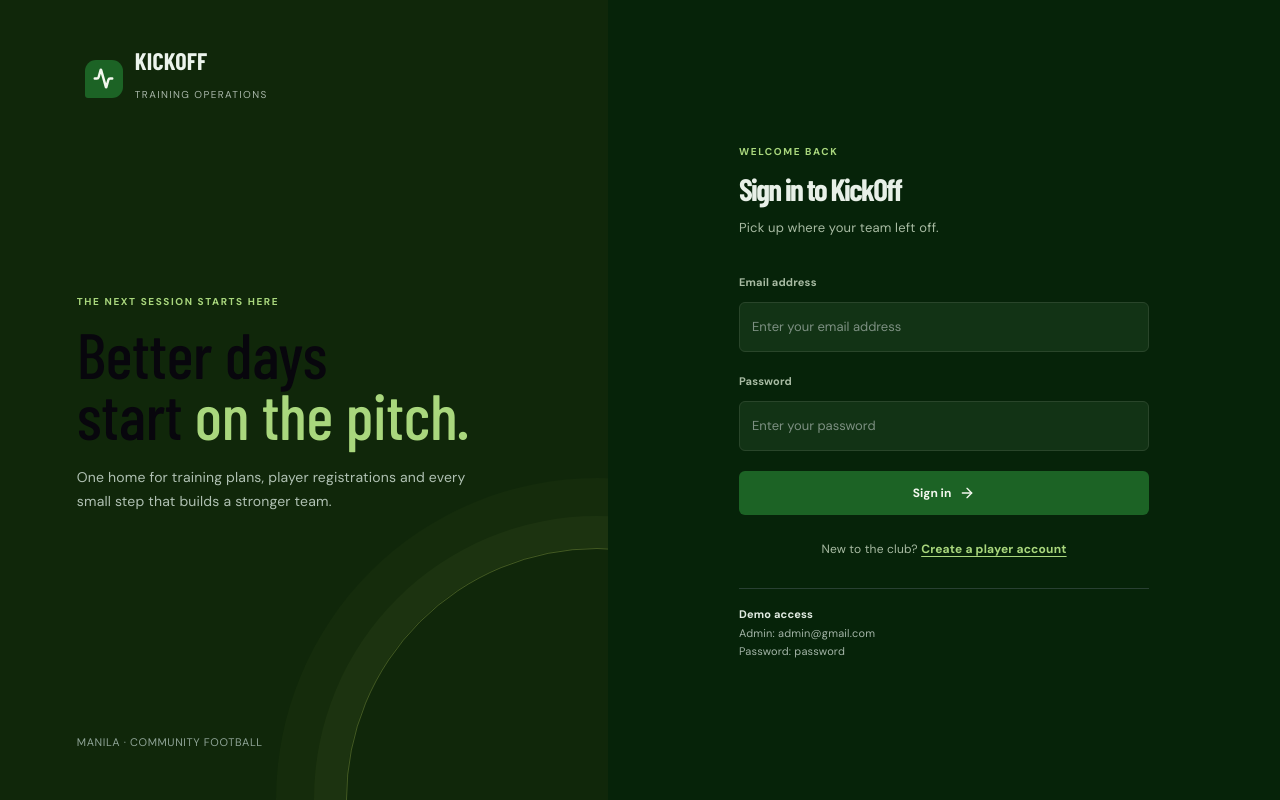
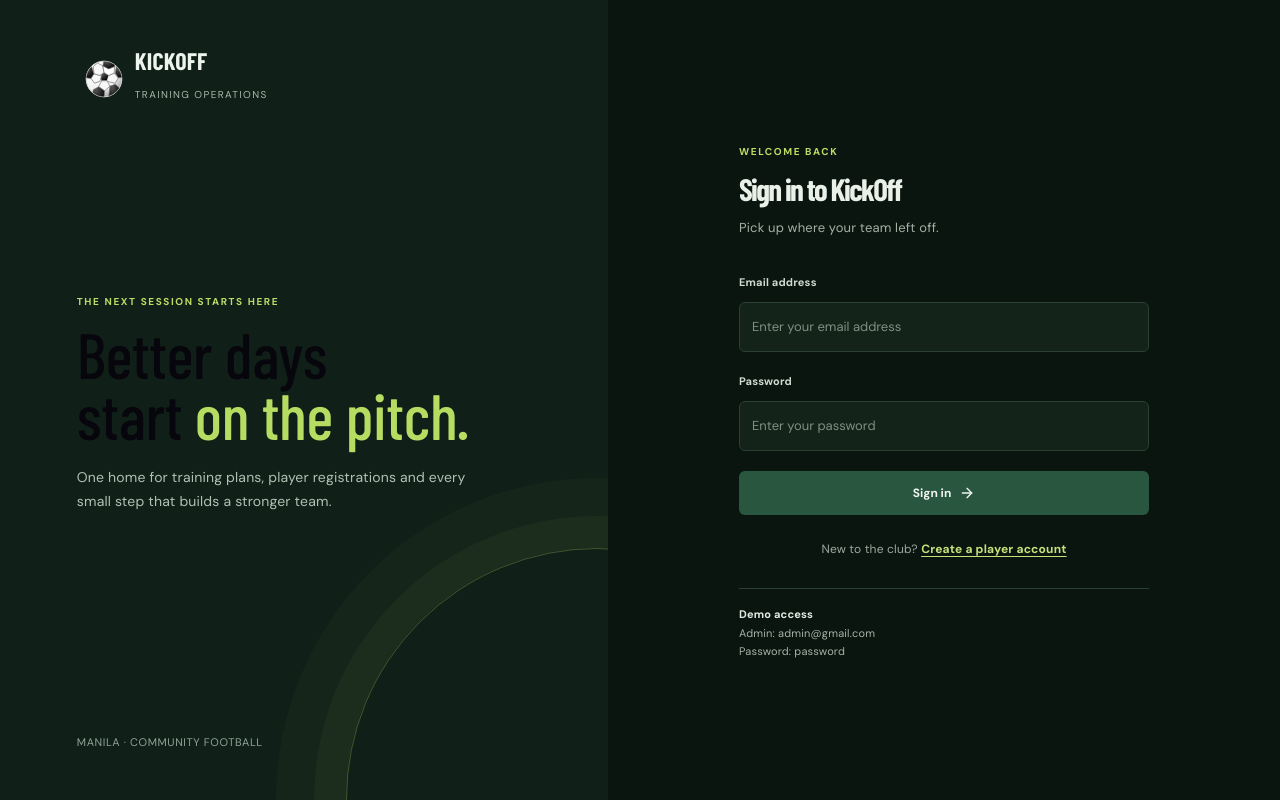
Before and after one commit to johncrismelboligao-sketch/DC4_BoligaoMiniCapstone, a React (Vite) app in the folder frontend/: page /login in a window 1280 px wide. Built offline with nearby package versions, Linux system fonts and the light colour scheme; no server answers; a web font is replaced by a local one.

Commit message:
gi ilisan nako color maam

```diff
--- a/frontend/src/components/AppShell.jsx
+++ b/frontend/src/components/AppShell.jsx
@@ -2,6 +2,7 @@ import { useState } from 'react'
 import { NavLink, Outlet, useLocation, useNavigate } from 'react-router-dom'
 import { Activity, CalendarDays, ClipboardCheck, Dumbbell, LogOut, Menu, Shield, ShieldCheck, Users, X } from 'lucide-react'
 import { useAuth } from '../context/useAuth'
+import { SoccerBallLogo } from './SoccerBallLogo'
 
 const navigation = [
   { label: 'Dashboard', path: '/dashboard', icon: Activity },
@@ -35,7 +36,7 @@ export function AppShell() {
       {menuOpen && <button className="mobile-scrim" aria-label="Close navigation" onClick={() => setMenuOpen(false)} />}
       <aside className={`sidebar ${menuOpen ? 'is-open' : ''}`}>
         <div className="brand-lockup">
-          <div className="brand-mark"><Activity size={21} strokeWidth={2.8} /></div>
+          <div className="brand-mark"><SoccerBallLogo /></div>
           <div><span className="brand-name">KICKOFF</span><span className="brand-caption">Training operations</span></div>
         </div>
         <div className="nav-label">Workspace</div>
--- /dev/null
+++ b/frontend/src/components/SoccerBallLogo.jsx
@@ -0,0 +1,33 @@
+export function SoccerBallLogo() {
+  return (
+    <svg className="soccer-ball-logo" viewBox="0 0 64 64" aria-hidden="true" focusable="false">
+      <defs>
+        <radialGradient id="ball-shell" cx="34%" cy="27%" r="75%">
+          <stop offset="0" stopColor="#fff" />
+          <stop offset=".72" stopColor="#f2f2f2" />
+          <stop offset="1" stopColor="#aaa" />
+        </radialGradient>
+        <radialGradient id="ball-shadow" cx="30%" cy="20%" r="80%">
+          <stop offset="0" stopColor="#555" />
+          <stop offset="1" stopColor="#050505" />
+        </radialGradient>
+        <clipPath id="ball-clip"><circle cx="32" cy="32" r="30" /></clipPath>
+      </defs>
+      <circle cx="32" cy="32" r="30" fill="url(#ball-shell)" stroke="#d7d7d7" strokeWidth="1.5" />
+      <g clipPath="url(#ball-clip)" stroke="#777" strokeWidth="1.2" strokeLinejoin="round">
+        <path d="m25 26 7-5 8 5-3 9h-9z" fill="url(#ball-shadow)" />
+        <path d="m25 26-10-3-5 8 6 8 9-3 3-10" fill="#f7f7f7" />
+        <path d="m40 26 9-4 7 8-5 9-10-2-4-2" fill="#f7f7f7" />
+        <path d="m28 35 9 0 5 9-9 8-10-7z" fill="#f7f7f7" />
+        <path d="m25 26 7-5-2-11-9-5-7 6 1 12z" fill="#f7f7f7" />
+        <path d="m32 21 8 5 9-4 1-11-8-6-12 5z" fill="#fff" />
+        <path d="m15 23-5 8-9-1-3-11 8-8 5 0z" fill="url(#ball-shadow)" />
+        <path d="m51 22 5 8 9-1 3-11-8-8-7 0z" fill="url(#ball-shadow)" />
+        <path d="m23 45 10 7-1 12-11 5-9-8 2-11z" fill="url(#ball-shadow)" />
+        <path d="m42 44 9-3 8 7-2 11-10 8-7-6z" fill="url(#ball-shadow)" />
+        <path d="m30 10 2-10 11 0 8 6-1 5-10 4z" fill="url(#ball-shadow)" />
+      </g>
+      <circle cx="32" cy="32" r="30" fill="none" stroke="rgba(255,255,255,.5)" strokeWidth=".7" />
+    </svg>
+  )
+}
--- a/frontend/src/kickoff.css
+++ b/frontend/src/kickoff.css
@@ -1,17 +1,17 @@
 @import url('https://fonts.googleapis.com/css2?family=Barlow+Condensed:wght@500;600;700;800&family=DM+Sans:wght@400;500;600;700&display=swap');
 
 :root {
-  color: #e5f0e1;
-  background: #062309;
+  color: #e7efe7;
+  background: #0a120e;
   color-scheme: dark;
-  --forest: #10270a;
-  --leaf: #55a34e;
-  --lime: #a9d77d;
-  --paper: #062309;
-  --ink: #e5f0e1;
-  --muted: #a8bba3;
-  --line: #29452a;
-  --clay: #a9d77d;
+  --forest: #193c2d;
+  --leaf: #72a77b;
+  --lime: #b7dc62;
+  --paper: #0b1510;
+  --ink: #e7efe7;
+  --muted: #9aaba0;
+  --line: #263b30;
+  --clay: #d1b65e;
   --display: 'Barlow Condensed', 'Arial Narrow', sans-serif;
   font-family: 'DM Sans', sans-serif;
   font-synthesis: none;
@@ -30,7 +30,8 @@ a { color: inherit; }
 .app-frame { min-height: 100vh; display: grid; grid-template-columns: 252px minmax(0, 1fr); background: var(--paper); }
 .sidebar { background: var(--forest); color: #f5f6eb; display: flex; flex-direction: column; padding: 25px 18px 18px; min-height: 100vh; position: sticky; top: 0; height: 100vh; z-index: 20; }
 .brand-lockup { display: flex; align-items: center; gap: 12px; padding: 4px 8px 29px; }
-.brand-mark { width: 38px; height: 38px; background: var(--lime); color: var(--forest); display: grid; place-items: center; border-radius: 11px 11px 11px 3px; }
+.brand-mark { width: 38px; height: 38px; background: transparent; color: var(--forest); display: grid; place-items: center; border-radius: 50%; overflow: hidden; }
+.soccer-ball-logo { display: block; width: 100%; height: 100%; }
 .brand-name { font-family: var(--display); font-size: 24px; font-weight: 700; line-height: 1; }
 .brand-caption { display: block; color: #a9b7aa; font-size: 10px; letter-spacing: 1.4px; text-transform: uppercase; margin-top: 5px; }
 .nav-label { color: #8fa296; text-transform: uppercase; font-size: 10px; letter-spacing: 1.6px; padding: 0 12px 10px; margin-top: 9px; }
@@ -529,59 +530,3 @@ a { color: inherit; }
 .loading-mark { border-color: #263b30; border-top-color: #84b978; }
 
 ::selection { color: #0b1510; background: #b7dc62; }
-
-/* Green palette from the supplied reference image. */
-:root {
-  --palette-950: #062309;
-  --palette-900: #10270a;
-  --palette-800: #123315;
-  --palette-700: #20441b;
-  --palette-600: #1c6325;
-  --palette-text: #e5f0e1;
-  --palette-muted: #a8bba3;
-  --palette-border: #29452a;
-  --palette-highlight: #a9d77d;
-}
-body, .app-frame, .workspace, .auth-screen, .auth-main { background: var(--palette-950); color: var(--palette-text); }
-.sidebar, .auth-aside { background: var(--palette-900); }
-.topbar { background: rgba(16, 39, 10, .96); border-color: var(--palette-border); }
-.brand-mark, .primary-button { background: var(--palette-600); color: #f3f8ef; }
-.brand-mark { color: #f3f8ef; }
-.primary-button:hover { background: #287332; }
-.nav-link:hover, .nav-link.active { background: var(--palette-700); color: #fff; }
-.role-chip, .avatar { background: var(--palette-800); color: var(--palette-highlight); }
-.surface-panel, .stat-card, .session-row, .registration-toolbar, .registration-row,
-.club-table-wrap, .filter-bar, .date-stamp, .session-modal { background: var(--palette-900); border-color: var(--palette-border); }
-.session-row:hover { border-color: var(--palette-600); }
-.detail-facts, .drill-plan li, .member-summary, .toggle-row,
-.search-field, .filter-bar select, .filter-date, .field input, .field select,
-.field textarea, .select-control, .attendance-button { background: var(--palette-800); border-color: var(--palette-border); color: var(--palette-text); }
-.club-table th { background: var(--palette-800); border-color: var(--palette-border); color: #d0e3c9; }
-.club-table td { border-color: var(--palette-border); color: var(--palette-muted); }
-.club-table td strong, .session-row-title strong, .upcoming-main strong,
-.registration-person strong, .registration-session strong, .detail-facts strong,
-.drill-plan strong, .empty-state strong, .toggle-row strong, .member-summary strong { color: var(--palette-text); }
-.club-table tbody tr:hover, .drill-option:hover, .secondary-button:hover,
-.filter-tab:hover, .club-tab:hover { background: var(--palette-700); }
-.category-token, .role-token, .drill-order { color: #d7ebce; background: var(--palette-700); }
-.role-admin, .role-coach { color: #d7ebce; background: var(--palette-800); }
-.filter-tab.active, .club-tab.active, .attendance-button.selected { color: var(--palette-highlight); background: var(--palette-700); }
-.date-block, .session-date-tile { background: var(--palette-800); color: var(--palette-highlight); }
-.stat-moss, .stat-amber, .stat-blue, .stat-clay { background: var(--palette-800); color: #d7ebce; }
-.status-ongoing, .status-approved, .status-scheduled, .status-pending { background: var(--palette-700); color: #d7ebce; }
-.detail-facts small, .session-row-copy > span, .upcoming-meta, .registration-person > div > span,
-.registration-session > span, .page-subtitle, .auth-panel > p, .field label,
-.profile-name, .breadcrumb { color: var(--palette-muted); }
-.secondary-button, .attendance-button { background: var(--palette-800); color: var(--palette-text); border-color: var(--palette-border); }
-.secondary-button:hover { background: var(--palette-700); }
-.primary-button, .primary-button:hover { color: #f3f8ef; }
-.success-banner, .action-approve { color: #d7ebce; background: var(--palette-800); border-color: var(--palette-700); }
-.active-token.is-active { color: #b9e0a8; }
-.club-tabs, .modal-heading { border-color: var(--palette-border); }
-.drill-picker { background: var(--palette-900); border-color: var(--palette-border); }
-.drill-option > span { color: var(--palette-text); }
-.drill-option small, .scope-note, .list-summary, .stat-note { color: var(--palette-muted); }
-.field input:focus, .field select:focus, .field textarea:focus, .select-control:focus { border-color: var(--palette-600); box-shadow: 0 0 0 3px rgba(28, 99, 37, .3); }
-.auth-switch a, .eyebrow, .empty-kicker, .dashboard-footer a { color: var(--palette-highlight); }
-.loading-mark { border-color: var(--palette-border); border-top-color: var(--palette-600); }
-::selection { color: #fff; background: var(--palette-600); }
--- a/frontend/src/pages/LoginPage.jsx
+++ b/frontend/src/pages/LoginPage.jsx
@@ -1,7 +1,8 @@
 import { useState } from 'react'
-import { Activity, ArrowRight } from 'lucide-react'
+import { ArrowRight } from 'lucide-react'
 import { Link, useLocation, useNavigate } from 'react-router-dom'
 import { useAuth } from '../context/useAuth'
+import { SoccerBallLogo } from '../components/SoccerBallLogo'
 
 export function LoginPage() {
   const { login } = useAuth()
@@ -28,7 +29,7 @@ export function LoginPage() {
   return (
     <div className="auth-screen">
       <aside className="auth-aside">
-        <div className="brand-lockup"><div className="brand-mark"><Activity size={21} strokeWidth={2.8} /></div><div><span className="brand-name">KICKOFF</span><span className="brand-caption">Training operations</span></div></div>
+        <div className="brand-lockup"><div className="brand-mark"><SoccerBallLogo /></div><div><span className="brand-name">KICKOFF</span><span className="brand-caption">Training operations</span></div></div>
         <div className="auth-pitch"><div className="eyebrow">The next session starts here</div><h2>Better days<br />start <span>on the pitch.</span></h2><p>One home for training plans, player registrations and every small step that builds a stronger team.</p></div>
         <div className="auth-meta">MANILA · COMMUNITY FOOTBALL</div>
       </aside>
--- a/frontend/src/pages/RegisterPage.jsx
+++ b/frontend/src/pages/RegisterPage.jsx
@@ -1,7 +1,8 @@
 import { useState } from 'react'
-import { Activity, ArrowRight } from 'lucide-react'
+import { ArrowRight } from 'lucide-react'
 import { Link, useNavigate } from 'react-router-dom'
 import { useAuth } from '../context/useAuth'
+import { SoccerBallLogo } from '../components/SoccerBallLogo'
 
 export function RegisterPage() {
   const { register } = useAuth()
@@ -34,7 +35,7 @@ export function RegisterPage() {
   return (
     <div className="auth-screen">
       <aside className="auth-aside">
-        <div className="brand-lockup"><div className="brand-mark"><Activity size={21} strokeWidth={2.8} /></div><div><span className="brand-name">KICKOFF</span><span className="brand-caption">Training operations</span></div></div>
+        <div className="brand-lockup"><div className="brand-mark"><SoccerBallLogo /></div><div><span className="brand-name">KICKOFF</span><span className="brand-caption">Training operations</span></div></div>
         <div className="auth-pitch"><div className="eyebrow">A place to grow</div><h2>Show up.<br /><span>Get better.</span></h2><p>Join your age group, keep track of upcoming sessions, and build your game one practice at a time.</p></div>
         <div className="auth-meta">MANILA · COMMUNITY FOOTBALL</div>
       </aside>
```
